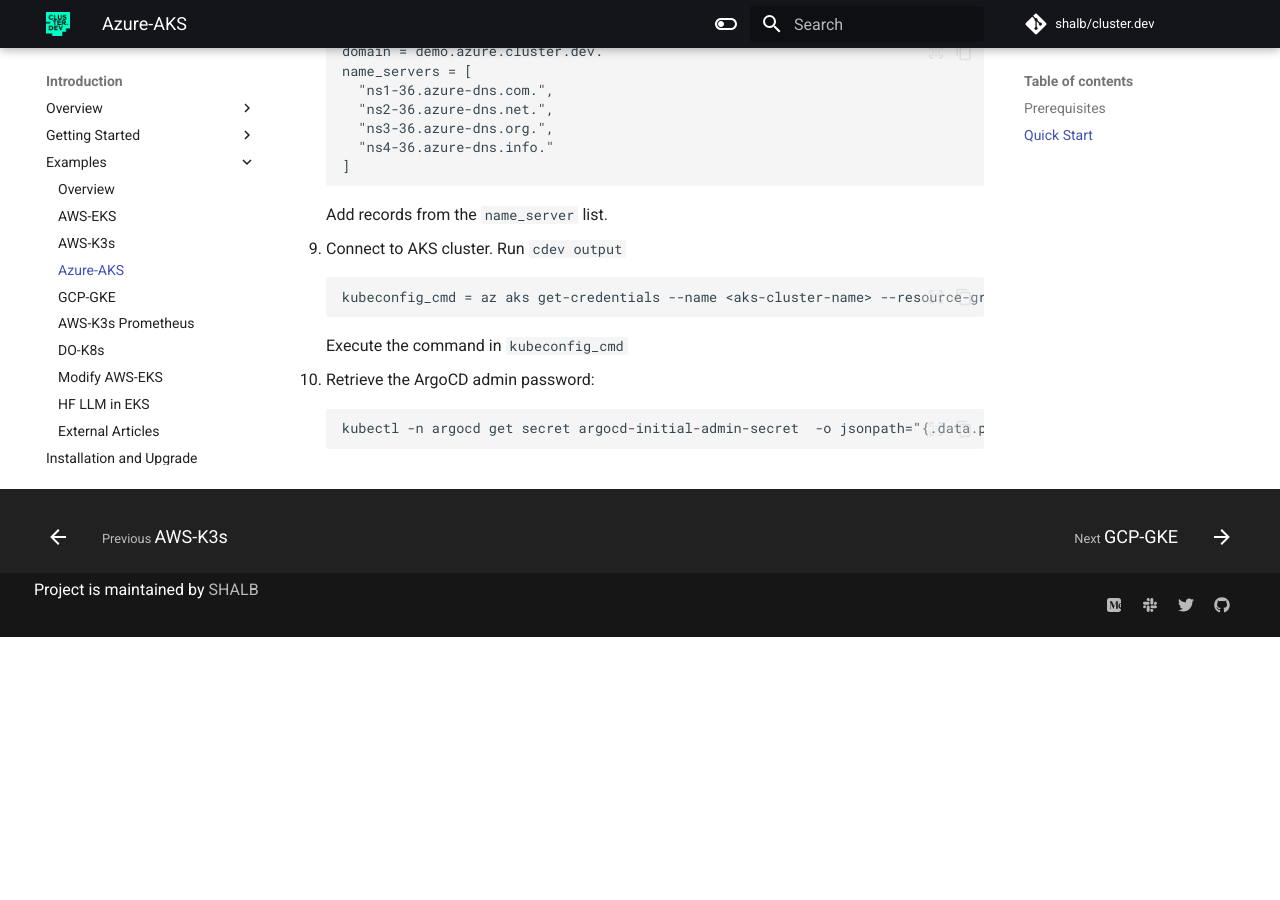
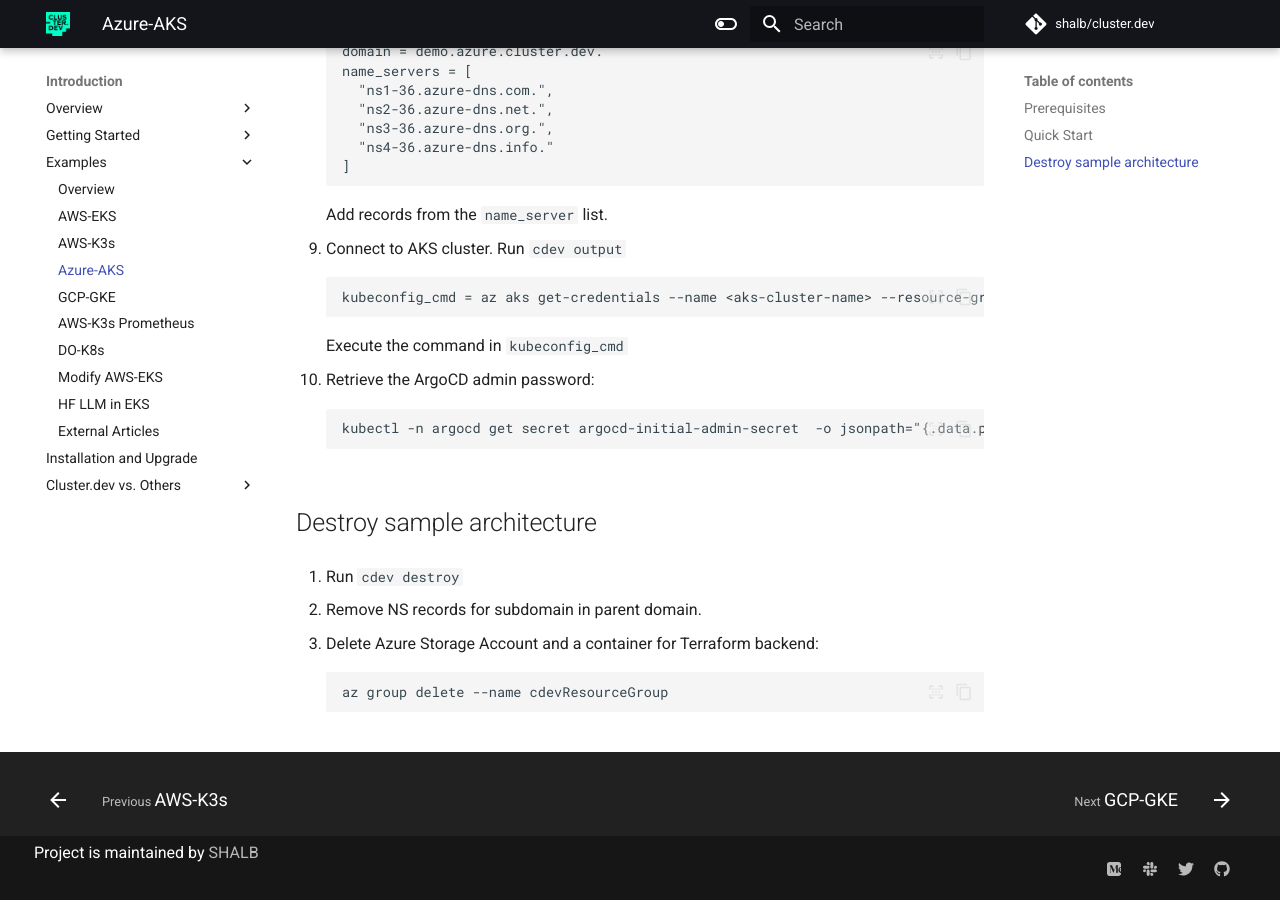
Before and after one commit to shalb/cluster.dev, an MkDocs documentation site: the page built from docs/examples-azure-aks.md, in a window 1280 px wide and 900 px high, scrolled down 1924 px. Built offline with MkDocs 1.6.1 and Material for MkDocs 9.7.7, drawn with Linux system fonts in a browser that asks for light colours; comment, search, counter and statistics services are not loaded; before the commit the page ends 2561 px from its top, so only the background shows below that.

Commit message:
add clean-up step to Azure-AKS template

````diff
--- a/docs/examples-azure-aks.md
+++ b/docs/examples-azure-aks.md
@@ -98,3 +98,14 @@
     ```
     kubectl -n argocd get secret argocd-initial-admin-secret  -o jsonpath="{.data.password}" | base64 -d; echo
     ```
+
+## Destroy sample architecture
+
+1. Run `cdev destroy`
+
+2. Remove NS records for subdomain in parent domain.
+
+3. Delete Azure Storage Account and a container for Terraform backend:
+    ```
+    az group delete --name cdevResourceGroup
+    ```
````
